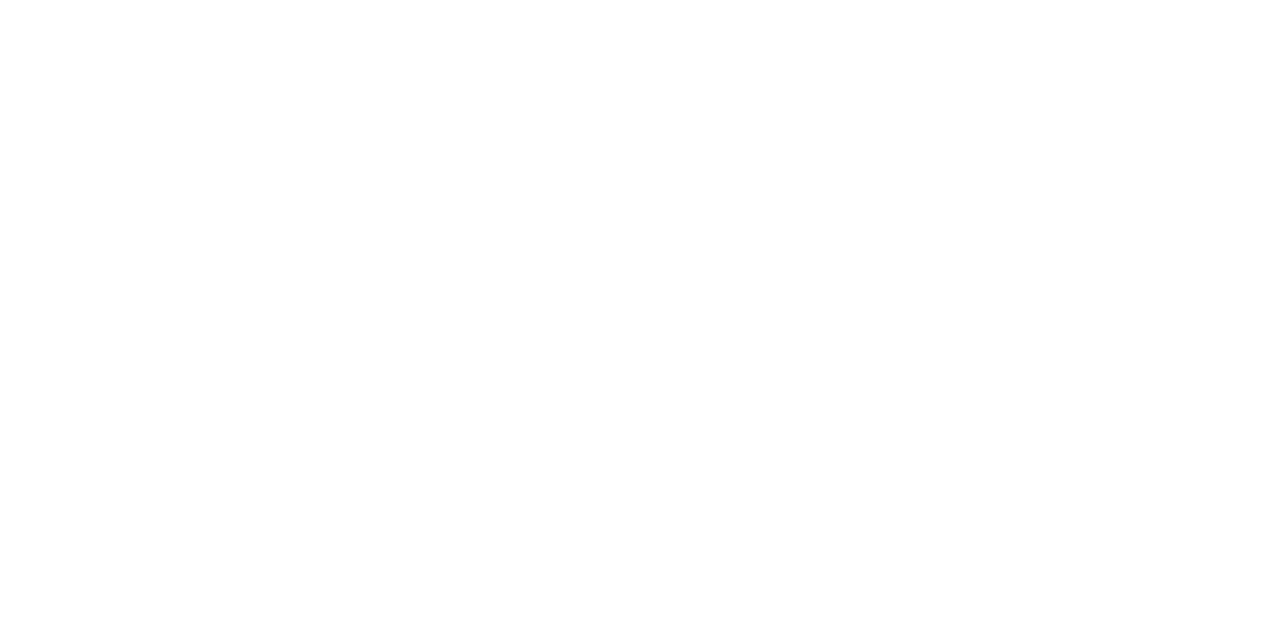
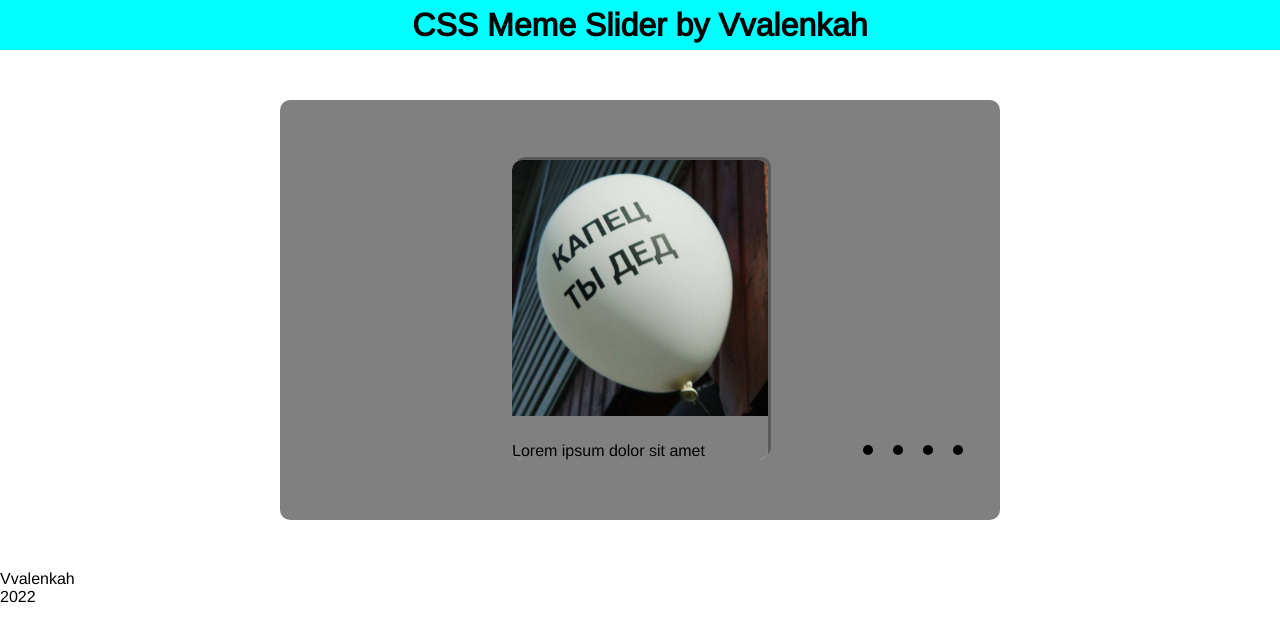
Before and after one commit to Vvalenkah/cssMemSlider, a plain HTML site: page index.html in a window 1280 px wide. Drawn offline with nearby package versions, Linux system fonts and the light colour scheme.

Commit message:
feat: js and meme files added (чт 12.05.22 20:28:01)

```diff
--- a/index.html
+++ b/index.html
@@ -6,10 +6,64 @@
     <meta http-equiv="X-UA-Compatible" content="IE=edge">
     <meta name="viewport" content="width=device-width, initial-scale=1.0">
     <title>cssMemSlider</title>
+    <link rel="stylesheet" href="./style.css">
 </head>
 
 <body>
+    <header>
+        <div class="header-container">
+            <h1>CSS Meme Slider by Vvalenkah</h1>
+        </div>
+    </header>
+    <main>
+        <div class="wrapper">
+            <div class="slider-container">
+                <div class="slider-track">
 
+                    <div class="slider-item" id="1">
+                        <img src="./assets/img/ded.jpg" alt="ded">
+                        <p>Lorem ipsum dolor sit amet</p>
+                    </div>
+                    <div class="slider-item" id="2">
+                        <img src="./assets/img/spat.jpg" alt="">
+                        <p>text 2</p>
+                    </div>
+                    <div class="slider-item" id="3">
+                        <img src="./assets/img/vosne.jpg" alt="">
+                        <p>text 3</p>
+                    </div>
+                    <div class="slider-item" id="4">
+                        <img src="./assets/img/ant.jpg" alt="">
+                        <p>text 4</p>
+                    </div>
+                </div>
+
+            </div>
+            <div class="control-dots">
+                <div class="dot-container" id="dot-1">
+                    <div class="dot"></div>
+                </div>
+                <div class="dot-container" id="dot-2">
+                    <div class="dot"></div>
+                </div>
+                <div class="dot-container" id="dot-3">
+                    <div class="dot"></div>
+                </div>
+                <div class="dot-container" id="dot-4">
+                    <div class="dot"></div>
+                </div>
+            </div>
+
+        </div>
+    </main>
+    <footer>
+        <ul>
+            <li>Vvalenkah</li>
+            <li></li>
+            <li>2022</li>
+        </ul>
+    </footer>
+    <script src="./script.js"></script>
 </body>
 
 </html>
--- a/script.js
+++ b/script.js
@@ -1 +1,53 @@
-elasd
+let offset = 0;
+const sliderLine = document.querySelector('.slider-track');
+const dots = document.querySelectorAll('.dot-container');
+const dot = document.querySelectorAll('.dot');
+let slideCount = 1;
+const slideStep = 256;
+
+
+
+dots.forEach(element => element.addEventListener('click', () => {
+    let idNumber = Number(element.id.slice(4));
+    console.log(idNumber);
+    if (idNumber === slideCount) {
+        return;
+    }
+    if (idNumber < slideCount) {
+        moveLeft(idNumber);
+    }
+    if (idNumber > slideCount) {
+        moveRight(idNumber);
+    }
+    slideCount = idNumber;
+    removeActive();
+    element.lastElementChild.classList.add('active');
+}));
+
+dots.forEach(element => element.addEventListener('mouseover', () => {
+    element.lastElementChild.classList.add('hover-active');
+}));
+
+dots.forEach(element => element.addEventListener('mouseout', () => {
+    element.lastElementChild.classList.remove('hover-active');
+}));
+
+function moveLeft(value) {
+    offset -= slideStep * (slideCount - value);
+    sliderLine.style.left = -offset + 'px';
+
+}
+
+function moveRight(value) {
+    offset += slideStep * (value - slideCount);;
+    sliderLine.style.left = -offset + 'px';
+
+}
+
+function removeActive() {
+    dots.forEach(element => element.lastElementChild.classList.remove('active'));
+}
+
+// dots.forEach(element => element.onmouseover = function() {
+//     element.classList.add('active');
+// })
--- a/style.css
+++ b/style.css
@@ -1,3 +1,139 @@
+@import url('https://fonts.googleapis.com/css2?family=Arimo&display=swap');
 body {
+    font-family: 'Arimo', sans-serif;
+    display: flex;
+    flex-direction: column;
+    justify-content: space-between;
+    height: 100%;
+}
+
+* {
+    padding: 0;
+    margin: 0;
+}
+
+header {
+    height: 50px;
+    background-color: aqua;
+    width: 100%;
+    display: flex;
+    justify-content: center;
+    align-items: center;
+}
+
+h1 {
+    max-width: 1280px;
+    text-align: center;
+}
+
+ul {
+    list-style: none;
+}
+
+a {
+    text-decoration: none;
+}
+
+.wrapper {
+    position: relative;
+    display: flex;
+    flex-direction: column;
+    justify-content: center;
+    align-items: center;
+    width: 720px;
+    height: 420px;
+    border-radius: 10px;
+    margin: 50px auto;
     background: gray;
 }
+
+.slider-container {
+    /* position: absolute; */
+    overflow: hidden;
+    background-color: pink;
+    width: 256px;
+    border-radius: 10px;
+    box-shadow: 3px -3px rgba(0, 0, 0, 0.3);
+}
+
+.slider-track {
+    width: 1024px;
+    position: relative;
+    left: 0;
+    display: flex;
+    flex-direction: row;
+    background-color: gray;
+    transition: .3s;
+}
+
+.slider-item {
+    display: flex;
+    flex-direction: column;
+    justify-content: space-between;
+    height: 300px;
+}
+
+.slider-item img {
+    width: 256px;
+    /* height: 100%; */
+    z-index: 9999;
+}
+
+.slider-item p {
+    padding-top: 20px;
+}
+
+.buttons {
+    text-align: center;
+}
+
+.control-dots {
+    bottom: 50px;
+    right: 30px;
+    position: absolute;
+    display: flex;
+    flex-direction: row;
+    justify-content: center;
+    gap: 5px;
+    background: gray;
+}
+
+.dot-container {
+    width: 25px;
+    height: 40px;
+    display: flex;
+    align-items: center;
+    justify-content: center;
+    cursor: pointer
+}
+
+.dot {
+    width: 10px;
+    height: 10px;
+    background-color: black;
+    border-radius: 50%;
+    transition: .2s;
+}
+
+.active {
+    background-color: orange;
+}
+
+.hover-active {
+    background-color: red;
+}
+
+
+/* mobile
+.wrapper {
+    position: relative;
+    display: flex;
+    flex-direction: column;
+    justify-content: center;
+    align-items: center;
+    width: 320px;
+    height: 400px;
+    border-radius: 10px;
+    margin: 0 auto;
+    background: gray;
+} */
```
Also changed, not shown: assets/img/ant.jpg (added), assets/img/ded.jpg (added), assets/img/spat.jpg (added), assets/img/vosne.jpg (added).
